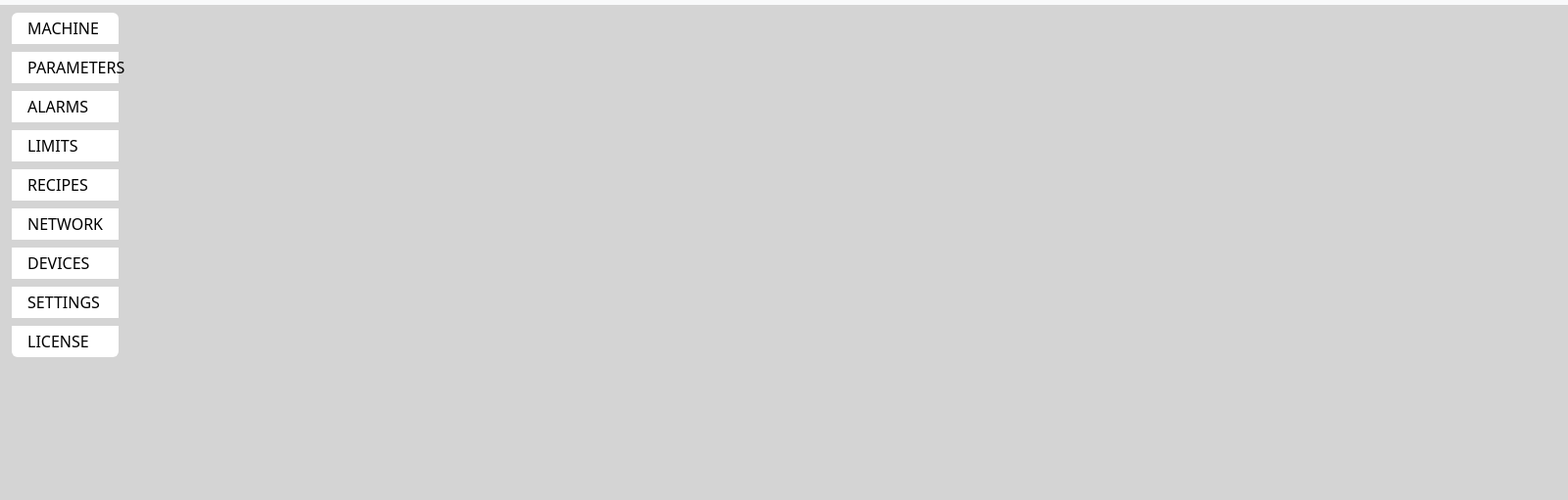
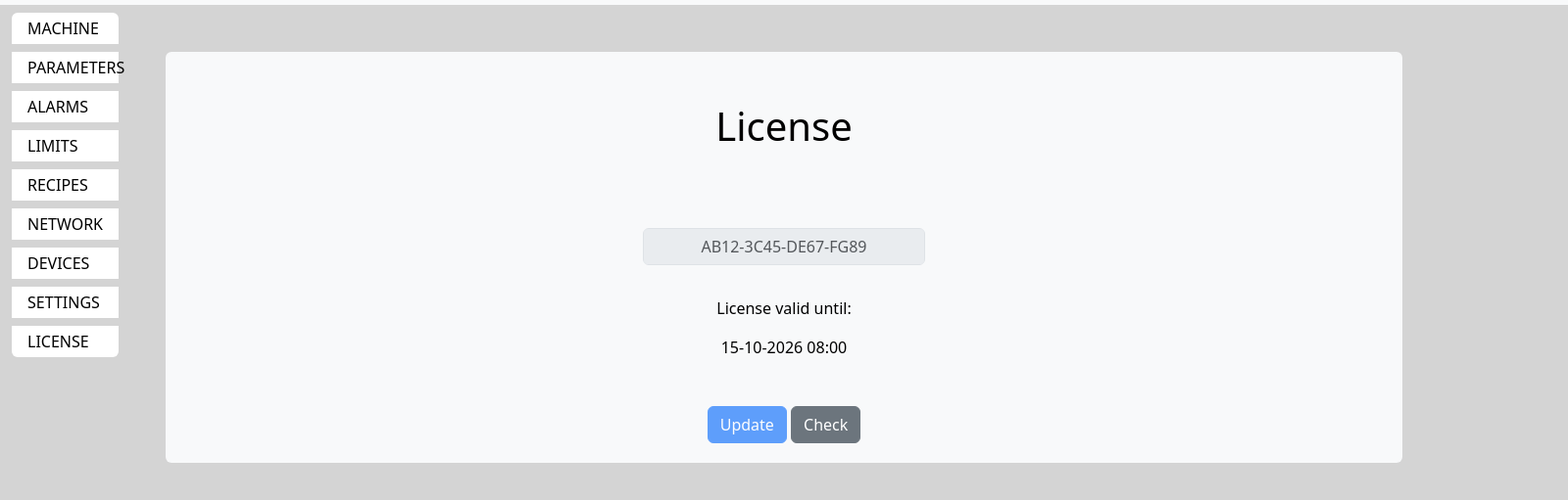
Before and after one commit to stjankovic/PlazmatehPi, an Electron app: page pages/license.html in a window 1600 px wide. Shown: the part 51-562 px from the top of the page at 98% size. Drawn offline with nearby package versions, Linux system fonts and the light colour scheme.

Commit message:
Updated License Page

```diff
--- a/pages/license.html
+++ b/pages/license.html
@@ -61,21 +61,86 @@
                 </ul>
 
             </div>
+            <div class="col-sm-10" style="background-color: #d4d4d4;">
+                <div id="mainMachine" class="container mt-5 mb-5 pb-5 text-center">
+                    <!-- GLAVNI PRIKAZ -->
 
-            <div class="col-sm-10" style="background-color: #d4d4d4;">
+                    <div class="container">
 
+
+
+
+
+
+                        <div class="container rounded mt-4" style="background-color: #f8f9fa; padding: 20px;">
+                            <div class="row justify-content-center pt-4 mt-2"> <!-- Center the buttons -->
+                                <div class="col-md-12 text-center">
+                                    <h1>License</h1>
+                                    <br><br>
+                                </div>
+                            </div>
+                            <div class="row justify-content-center">
+                                <div class="col-md-6"> <!-- Adjust column width to center the input field -->
+                                    <div class="row justify-content-center"> <!-- Center the input field -->
+                                        <div class="col-md-6">
+                                            <br>
+                                            <input id="licenseInput" type="text" class="form-control text-center" placeholder="AB12-3C45-DE67-FG89" disabled>
+                                        </div>
+                                    </div>
+                                    <div class="row justify-content-center pt-4 mt-2"> <!-- Center the license validity text -->
+                                        <div class="col-md-12 text-center">
+                                            <p>License valid until:</p>
+                                            <p>15-10-2026 08:00</p>
+                                        </div>
+                                    </div>
+                                    <div class="row justify-content-center pt-4 mt-2"> <!-- Center the buttons -->
+                                        <div class="col-md-12 text-center">
+                                            <button type="button" class="btn btn-primary white" disabled>Update</button>
+                                            <button type="button" class="btn btn-secondary white">Check</button>
+                                        </div>
+                                    </div>
+                                </div>
+                            </div>
+                        </div>
+
+
+
+
+                    </div>
+                </div>
             </div>
         </div>
     </div>
-    <script>
 
-
-
-    </script>
     <script src="../scripts/pop-menu.js"></script>
     <script src="../scripts/clock.js"></script>
     <script src="../scripts/renderer.js"></script>
     <script src="../node_modules/bootstrap/dist/js/bootstrap.bundle.min.js"></script>
+    <script>
+        window.onload = function() {
+          var tableRows = document.getElementById("cycle-table").getElementsByTagName("tr");
+          var middleRow = Math.floor(tableRows.length / 2); // Get the index of the middle row
+          tableRows[middleRow].style.backgroundColor = "yellow"; // Apply background color to the middle row
+        };
+    </script>
+    <script>
+        // Get the query parameters from the URL
+        const urlParams = new URLSearchParams(window.location.search);
+
+        // Get the value of the 'lastRecord' parameter and parse it as JSON
+        const lastRecordParam = urlParams.get('lastRecord');
+        const lastRecord = JSON.parse(lastRecordParam);
+
+        // Update parameter names
+        for (let i = 1; i <= 20; i++) {
+            document.getElementById(`parameterNameDisplay_${i}`).textContent = lastRecord[`parameterName_${String(i).padStart(2, '0')}`];
+        }
+
+        // Update parameter values
+        for (let i = 1; i <= 20; i++) {
+            document.getElementById(`parameterValueDisplay_${i}`).textContent = lastRecord[`parameterVal_${String(i).padStart(2, '0')}`];
+        }
+    </script>
 
 </body>
 
--- a/styles.css
+++ b/styles.css
@@ -186,3 +186,7 @@ li:hover {
 .drive-name {
     font-size: 12px; /* Adjust the font size as needed */
 }
+
+.white {
+    color: white !important;
+}
```
Also changed, not shown: main.js (+12 -10 lines), README.md, 1 other file.
